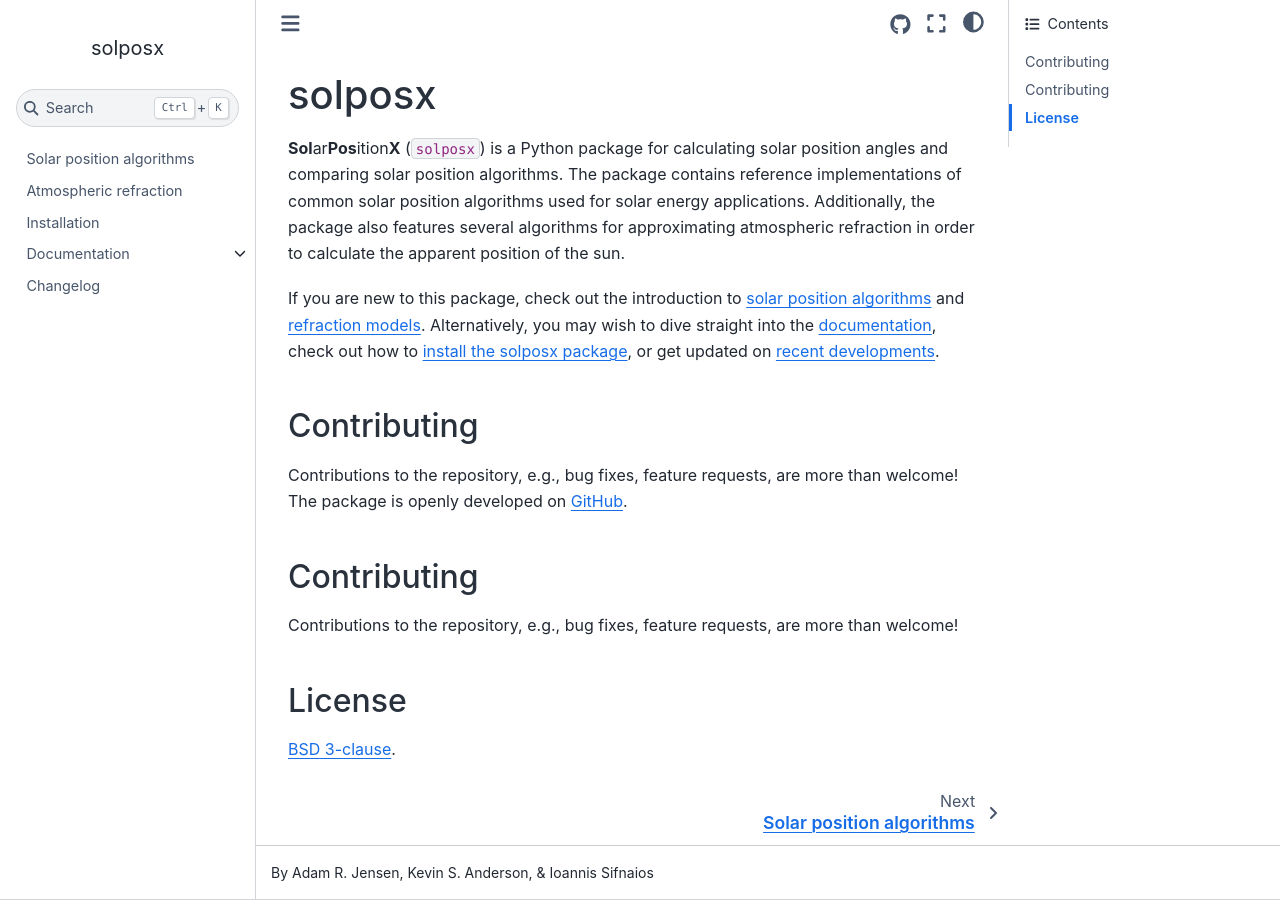
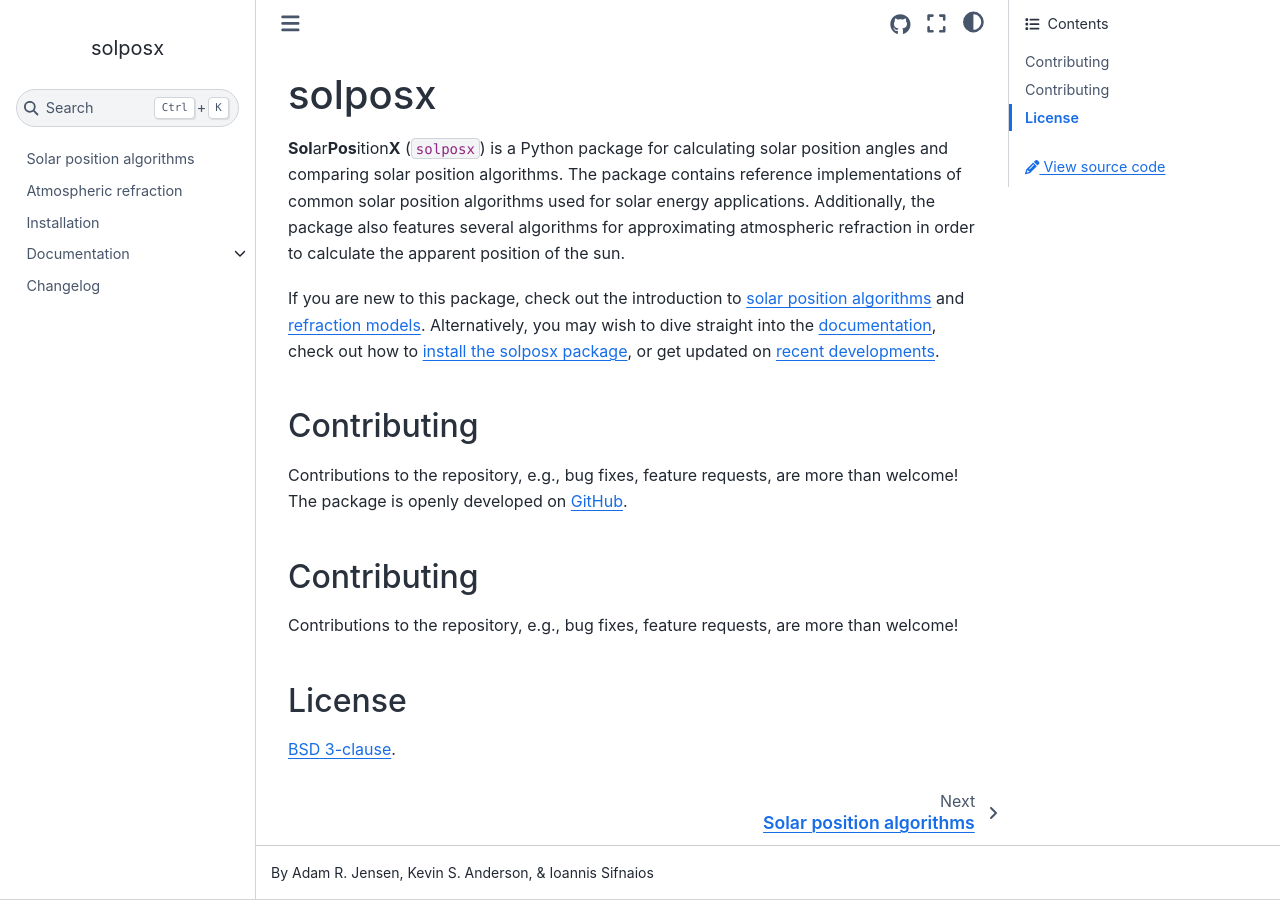
Before and after one commit to pvlib/solposx, a Sphinx documentation site: the page built from docs/source/index.md, in a window 1280 px wide. Built offline with Sphinx 7.4.7 and the Sphinx Book theme 1.1.4, drawn with Linux system fonts in a browser that asks for light colours.

Commit message:
Show on the right column too

```diff
--- /dev/null
+++ b/docs/source/_static/css/fix-horizontal-sidebar-elements.css
@@ -0,0 +1,13 @@
+/* By default, sphinx-book-theme sets a flexbox for the sidebar items arragement.
+They may appear in horizontal.
+The following lines change the default CSS to be pydata-sphinx-theme alike. */
+
+.bd-sidebar-secondary .sidebar-secondary-items {
+    display: unset;
+    gap: unset;
+}
+
+/* Fix separator line discontinuity */
+.bd-sidebar-secondary .sidebar-secondary-items .sidebar-secondary-item {
+    padding-bottom: 0.5rem;
+}
--- a/docs/source/conf.py
+++ b/docs/source/conf.py
@@ -62,12 +62,19 @@ html_theme_options = {
     "use_repository_button": True,
     "use_download_button": False,
     "use_edit_page_button": True,
+
+    # layout structure config options inherited from pydata-sphinx-theme
+    # https://pydata-sphinx-theme.readthedocs.io/en/stable/user_guide/layout.html
+    "secondary_sidebar_items": ["page-toc", "edit-this-page"]
 }
+html_css_files = [
+    'css/fix-horizontal-sidebar-elements.css',
+]
 
 # Add any paths that contain custom static files (such as style sheets) here,
 # relative to this directory. They are copied after the builtin static files,
 # so a file named "default.css" will overwrite the builtin "default.css".
-# html_static_path = ["_static"]
+html_static_path = ["_static"]
 
 # The name of the Pygments (syntax highlighting) style to use.
 pygments_style = "sphinx"
```
